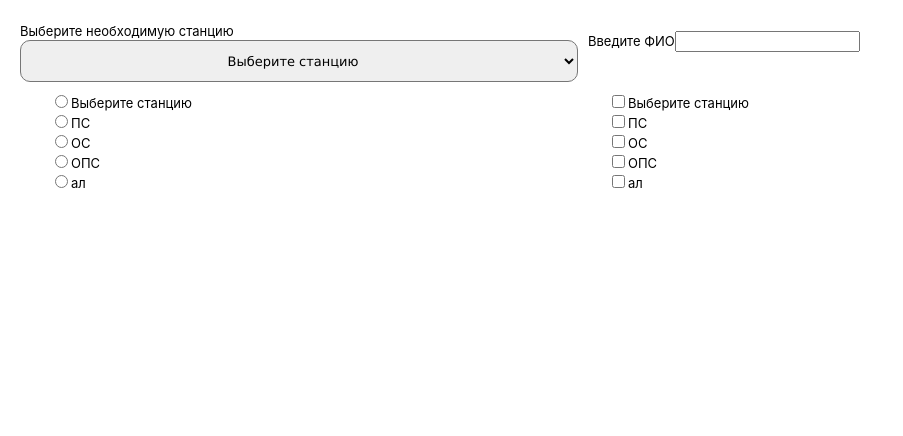
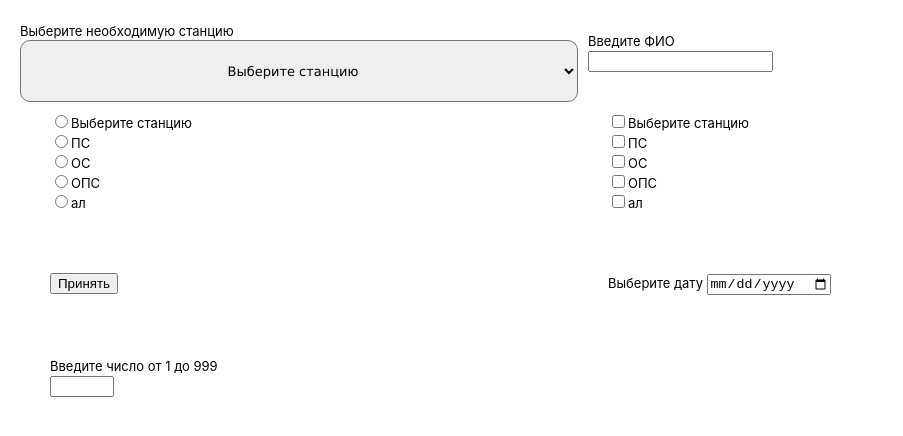
Before and after one commit to ka3-14bara/test-repo, a React (Create React App) app: page / in a window 1280 px wide. Shown: the top 436 px of the page, without its empty margins (0-903 px from the left). Built offline with nearby package versions, Linux system fonts and the light colour scheme.

Commit message:
Development - added input types: date and submit - little refactor paths of inputs modules

```diff
--- a/src/content/Input.jsx
+++ b/src/content/Input.jsx
@@ -1,29 +1,28 @@
 import React from 'react';
+import InputTypeText from './InputTypes/InputTypeText';
+import InputTypeRadioCheckbox from './InputTypes/InputTypeRadioCheckbox';
+import InputTypeSubmit from './InputTypes/InputTypeSubmit';
+import InputTypeDate from './InputTypes/InputTypeDate';
+import InputTypeNumber from './InputTypes/InputTypeNumber';
 
-function Input({ labelOfInput, inputType, inputName, inputID, optionsObj = {} }) {
+function Input({ labelOfInput = "", inputType = "text", inputName, inputID, optionsObj = {} }) {
 
-    const inputObjKeys = Object.keys(optionsObj);
     let inputElement;
 
     if (inputType === "text") {
         inputElement = (
-            <>
-                <label htmlFor={inputName}>{labelOfInput}</label>
-                <input type={inputType} id={inputID} name={inputName} />
-            </>
+            <InputTypeText labelOfInput={labelOfInput} inputType={inputType} inputName={inputName} inputID={inputID} />
         );
     } else if (inputType === "radio" || inputType === "checkbox") {
-        inputElement = inputObjKeys.map(key => (
-            <React.Fragment key={key}>
-                <input
-                    type={inputType}
-                    id={key}
-                    name={inputName}
-                    value={optionsObj[key]}
-                />
-                <label htmlFor={key}>{optionsObj[key]}</label><br/>
-            </React.Fragment>
-        ));
+        inputElement = (
+            <InputTypeRadioCheckbox inputType={inputType} inputName={inputName} inputID={inputID} optionsObj={optionsObj} />
+        );
+    } else if (inputType === "submit") {
+        inputElement = (<InputTypeSubmit inputType={inputType} buttonValue={labelOfInput} />);
+    } else if (inputType === "date") {
+        inputElement = (<InputTypeDate labelOfInput={labelOfInput} inputName={inputName} inputID={inputID}/>)
+    } else if (inputType === "number") {
+        inputElement = (<InputTypeNumber labelOfInput={labelOfInput} inputName={inputName} inputID={inputID} optionsObj={optionsObj} />)
     }
 
     return <>{inputElement}</>;
--- /dev/null
+++ b/src/content/InputTypes/InputTypeDate.jsx
@@ -0,0 +1,12 @@
+import React from 'react'
+
+const InputTypeDate = ({ labelOfInput, inputName, inputID }) => {
+  return (
+    <>
+        <label htmlFor={inputID}> {labelOfInput} </label>
+        <input type="date" id={inputID} name={inputName} />
+    </>
+  )
+}
+
+export default InputTypeDate
--- /dev/null
+++ b/src/content/InputTypes/InputTypeNumber.jsx
@@ -0,0 +1,12 @@
+import React from 'react'
+
+const InputTypeNumber = ({ labelOfInput, inputName, inputID, optionsObj }) => {
+  return (
+    <>
+        <label for={inputID}> {labelOfInput} </label><br/>
+        <input type="number" id={inputID} name={inputName} min={optionsObj["min"]} max={optionsObj["max"]} />
+    </>
+  )
+}
+
+export default InputTypeNumber
--- /dev/null
+++ b/src/content/InputTypes/InputTypeRadioCheckbox.jsx
@@ -0,0 +1,21 @@
+import React from 'react'
+
+const InputTypeRadioCheckbox = ({ inputType, inputName, inputID, optionsObj = {} }) => {
+
+    const inputObjKeys = Object.keys(optionsObj);
+    const blockElement = inputObjKeys.map(key => (
+                <React.Fragment key={key}>
+                  <input
+                      type={inputType}
+                      id={key+inputID}
+                      name={inputName}
+                      value={optionsObj[key]}
+                  />
+                  <label htmlFor={key+inputID}>{optionsObj[key]}</label><br/>
+              </React.Fragment>
+    ));
+
+    return <> {blockElement} </>;
+}
+
+export default InputTypeRadioCheckbox
--- /dev/null
+++ b/src/content/InputTypes/InputTypeSubmit.jsx
@@ -0,0 +1,9 @@
+import React from 'react'
+
+const InputTypeSubmit = ({ inputType, buttonValue}) => {
+  return (
+    <input type={inputType} value={buttonValue} />
+  )
+}
+
+export default InputTypeSubmit
--- /dev/null
+++ b/src/content/InputTypes/InputTypeText.jsx
@@ -0,0 +1,12 @@
+import React from 'react'
+
+const InputTypeText = ({ labelOfInput, inputType, inputName, inputID }) => {
+  return (
+    <>
+        <label htmlFor={inputID}>{labelOfInput}</label><br/>
+        <input type={inputType} id={inputID} name={inputName} />
+    </>
+  )
+}
+
+export default InputTypeText
--- a/src/content/Select.jsx
+++ b/src/content/Select.jsx
@@ -11,7 +11,7 @@ function StationType({ labelOfSelect, selectName, selectID, optionsObj }) {
 
   return (
     <>
-      <label>{labelOfSelect}</label><br />
+      <label htmlFor={selectID}> {labelOfSelect} </label><br />
       <select name={selectName} id={selectID}>
         {options}
       </select>
--- a/src/content/StationCreationPage.jsx
+++ b/src/content/StationCreationPage.jsx
@@ -14,10 +14,33 @@ const StationCreationPage = () => {
   return (
     <div style={{margin: "20px"}}>
         <form className='Form'>
-            <div><Select labelOfSelect="Выберите необходимую станцию" selectName="TestName" selectID="1234" optionsObj={selectOptions}/></div>
-            <div style={{ padding: "10px" }}><Input labelOfInput="Введите ФИО" inputType="text" inputName="FIO" inputID="2736" /></div>
-            <div style={{ padding: "10px", margin: "20px" }}><Input labelOfInput="Введите ФИО" inputType="radio" inputName="FIO" inputID="2736" optionsObj={selectOptions}/></div>
-            <div style={{ padding: "10px", margin: "20px" }}><Input labelOfInput="Введите ФИО" inputType="checkbox" inputName="FIO" inputID="2736" optionsObj={selectOptions}/></div>
+            <div>
+                <Select labelOfSelect="Выберите необходимую станцию" selectName="TestName" selectID="1234" optionsObj={selectOptions}/>
+            </div>
+
+            <div style={{ padding: "10px" }}>
+                <Input labelOfInput="Введите ФИО" inputType="text" inputName="FIO" inputID="2736" />
+            </div>
+
+            <div style={{ padding: "10px", margin: "20px" }}>
+                <Input labelOfInput="Введите ФИО" inputType="radio" inputName="FIOradio" inputID="143564" optionsObj={selectOptions}/>
+            </div>
+
+            <div style={{ padding: "10px", margin: "20px" }}>
+                <Input labelOfInput="Введите ФИО" inputType="checkbox" inputName="FIOcheckbox" inputID="2746" optionsObj={selectOptions}/>
+            </div>
+
+            <div style={{ padding: "10px", margin: "20px" }}>
+                <Input labelOfInput="Принять" inputType="submit" />
+            </div>
+
+            <div style={{ padding: "10px", margin: "20px" }}>
+                <Input labelOfInput="Выберите дату" inputType="date" inputName="dateBox" inputID="14451564" />
+            </div>
+
+            <div style={{ padding: "10px", margin: "20px" }}>
+                <Input labelOfInput="Введите число от 1 до 999" inputType="number" inputName="numberBox" inputID="4216854" optionsObj={{"min":"1", "max": "999"}}/>
+            </div>
         </form>
     </div>
   );
```
